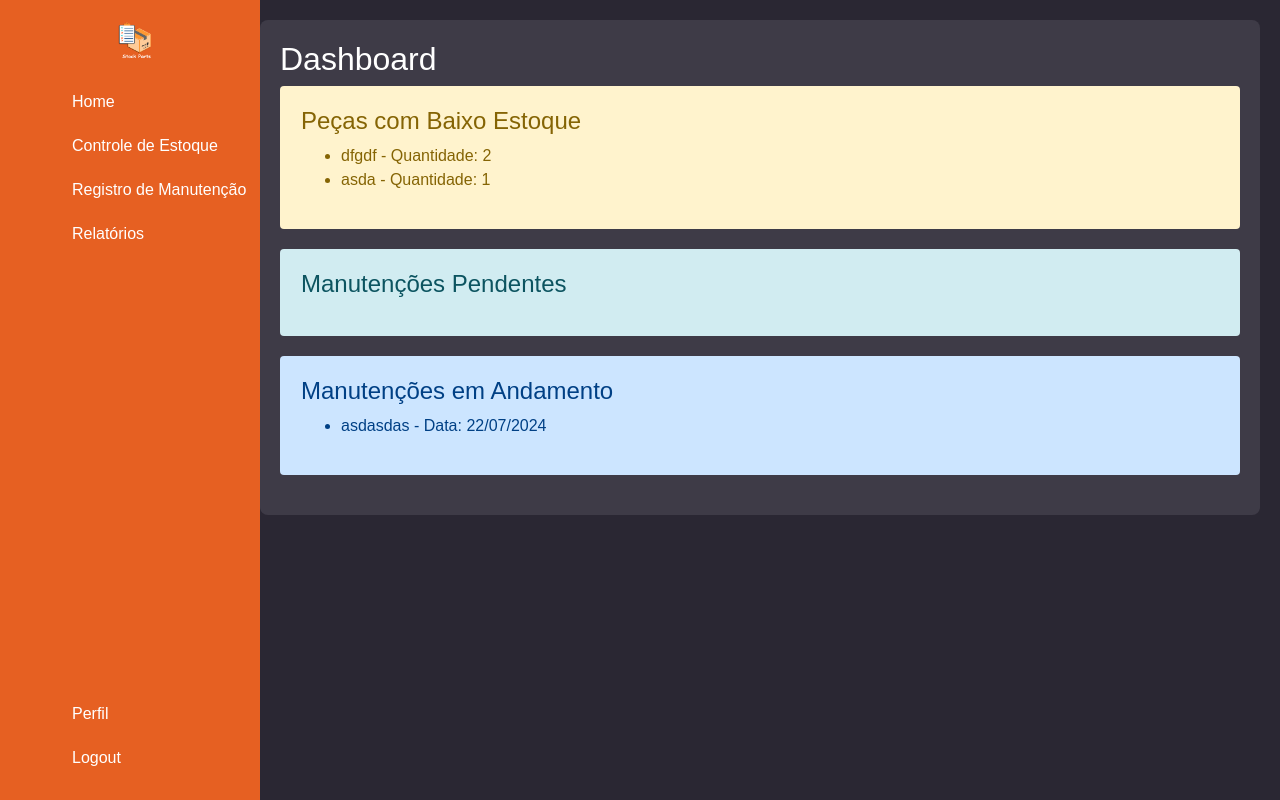
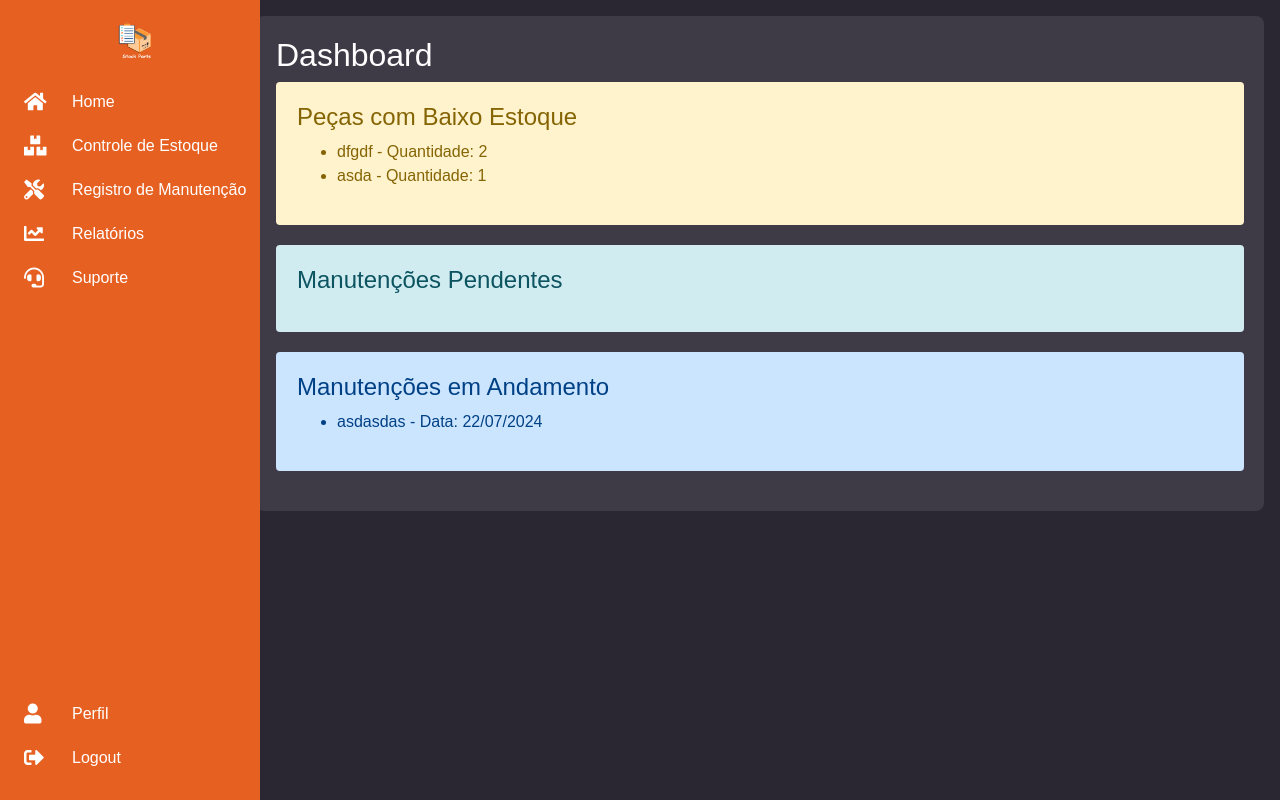
Before and after one commit to dennerhariel/StockParts.github.io, a Flask app: page /home in a window 1280 px wide. Run offline with Flask 2, Linux system fonts and the light colour scheme; a user stored in the database is signed in; data comes from the database, SQL or seed files in the repository; data that the repository does not hold is empty; some libraries are stand-ins or nearby versions.

Commit message:
Update base.html

```diff
--- a/templates/base.html
+++ b/templates/base.html
@@ -1,13 +1,13 @@
 <!DOCTYPE html>
-<html lang="pt-BR">
+<html>
 <head>
-    <meta charset="UTF-8">
-    <meta name="viewport" content="width=device-width, initial-scale=1.0">
-    <link rel="stylesheet" href="https://stackpath.bootstrapcdn.com/bootstrap/4.5.2/css/bootstrap.min.css">
+    <title>{% block title %}Sistema de Controle{% endblock %}</title>
+    <link rel="stylesheet" href="https://stackpath.bootstrapcdn.com/bootstrap/4.3.1/css/bootstrap.min.css">
     <link rel="stylesheet" href="{{ url_for('static', filename='css/styles.css') }}">
-    <title>{% block title %}Sistema de Controle{% endblock %}</title>
+    <link rel="stylesheet" href="https://cdnjs.cloudflare.com/ajax/libs/font-awesome/5.15.4/css/all.min.css">
 </head>
 <body>
+    <div class="d-flex">
         <aside class="sidebar">
             <div class="header">
                 <img src="{{ url_for('static', filename='images/logo.png') }}" alt="Logo">
@@ -29,8 +29,12 @@
                     <i class="fas fa-chart-line"></i>
                     <p>Relatórios</p>
                 </a>
+                <a href="{{ url_for('suporte') }}">
+                    <i class="fas fa-headset"></i>
+                    <p>Suporte</p>
+                </a>
             </nav>
-        <nav class="bottom-nav">
+            <div class="bottom-nav">
                 <a href="{{ url_for('perfil') }}">
                     <i class="fas fa-user"></i>
                     <p>Perfil</p>
@@ -39,11 +43,12 @@
                     <i class="fas fa-sign-out-alt"></i>
                     <p>Logout</p>
                 </a>
-        </nav>
+            </div>
         </aside>
-    <main>
+        <main class="flex-grow-1 p-3">
             {% block content %}{% endblock %}
         </main>
+    </div>
     <script src="https://code.jquery.com/jquery-3.5.1.slim.min.js"></script>
     <script src="https://cdn.jsdelivr.net/npm/@popperjs/core@2.5.4/dist/umd/popper.min.js"></script>
     <script src="https://stackpath.bootstrapcdn.com/bootstrap/4.5.2/js/bootstrap.min.js"></script>
```
Lines whose indentation alone changed are shown as unchanged.
